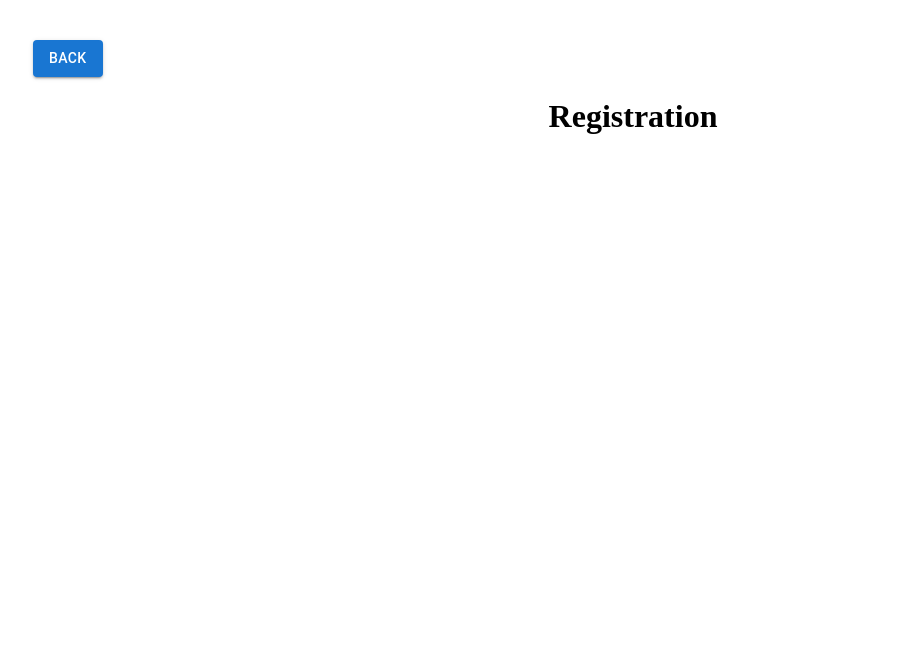
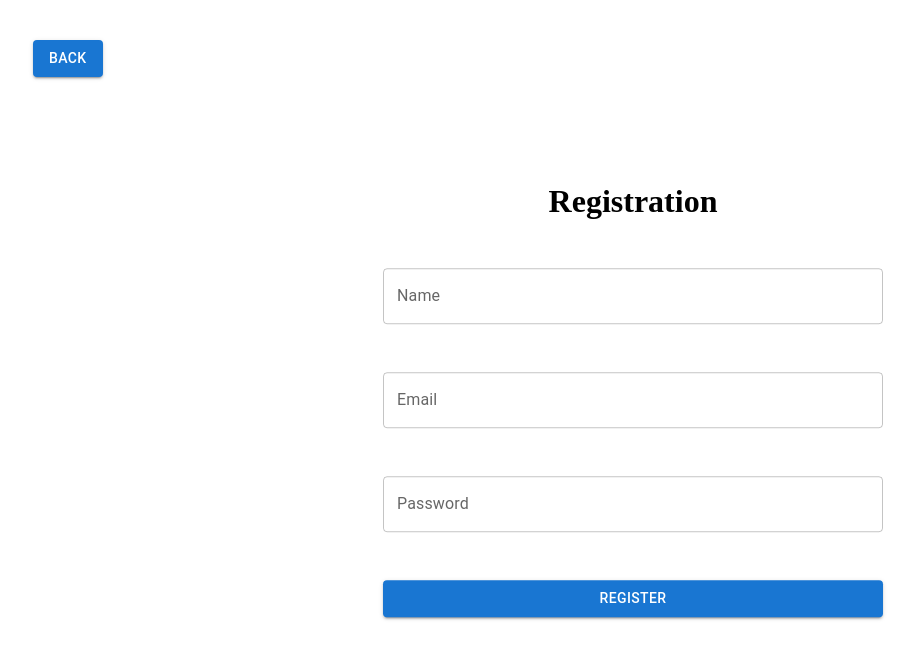
Before and after one commit to Peiv040/eppendorf-fe-challenge, a React (Vite) app in the folder frontend/: page /registration in a window 1280 px wide. Shown: the top 658 px of the page, without its empty margins (7-922 px from the left). Built offline with nearby package versions, Linux system fonts and the light colour scheme.

Commit message:
registration form added (FE), registration endpoint added (BE)

```diff
--- a/frontend/src/components/Registration/index.tsx
+++ b/frontend/src/components/Registration/index.tsx
@@ -1,12 +1,96 @@
-import React from 'react';
+import React, { useState } from 'react';
+import { TextField, Button } from '@mui/material';
 import lang from '../../locales/en.json';
 
 import './registration.css';
 
+interface IErrors { [key: string]: string };
+
 const RegistrationForm: React.FC = () => {
+  const emailRegex = /\S+@\S+\.\S+/;
+  const passwordRegex = /^(?=.*[A-Z])(?=.*\d)(?=.*[@$!%*?&])[A-Za-z\d@$!%*?&]{8,}$/;
+
+  const [name, setName] = useState('');
+  const [email, setEmail] = useState('');
+  const [password, setPassword] = useState('');
+  const [errors, setErrors] = useState<IErrors>({});
+
+  const validateEmail = (email: string) => emailRegex.test(email);
+
+  const validatePassword = (password: string) =>
+    passwordRegex.test(password);
+
+  const handleSubmit = async (e: React.FormEvent) => {
+    e.preventDefault();
+
+    const newErrors: IErrors = {};
+
+    if (name.length < 2) newErrors.name = lang.registration.errors.name;
+    if (!validateEmail(email)) newErrors.email = lang.registration.errors.email;
+    if (!validatePassword(password)) newErrors.password = lang.registration.errors.password;
+
+      setErrors(newErrors);
+
+    if (Object.keys(newErrors).length === 0) {
+      console.log({ name, email, password });
+
+      try {
+        const response = await fetch("http://localhost:3001/register", {
+          method: "POST",
+          headers: {
+            "Content-Type": "application/json",
+          },
+          body: JSON.stringify({ name, email, password }),
+        });
+
+        if (!response.ok) {
+          const errorData = await response.json();
+          alert(errorData.error || "Something went wrong");
+          return;
+        }
+
+        const responseData = await response.json();
+        alert(responseData.message || lang.registration.successMessage);
+      } catch (error) {
+        alert("An unknown error occurred");
+      }
+    }
+  };
+
   return (
     <main id="registration">
+      <form onSubmit={handleSubmit}>
         <h1>{lang.registration.title}</h1>
+
+        <TextField
+          id="name"
+          label="Name"
+          value={name}
+          onChange={(e) => setName(e.target.value)}
+          error={!!errors.name}
+          helperText={errors.name}
+        />
+
+        <TextField
+          id="email"
+          label="Email"
+          value={email}
+          onChange={(e) => setEmail(e.target.value)}
+          error={!!errors.email}
+          helperText={errors.email}
+        />
+
+        <TextField
+          type='password'
+          id="password"
+          label="Password"
+          value={password} onChange={(e) => setPassword(e.target.value)}
+          error={!!errors.password}
+          helperText={errors.password}
+        />
+
+        <Button variant='contained' type="submit">Register</Button>
+      </form>
     </main>
   );
 };
--- a/frontend/src/components/Registration/registration.css
+++ b/frontend/src/components/Registration/registration.css
@@ -0,0 +1,13 @@
+#registration form {
+    position: absolute;
+    max-width: 500px;
+    padding: 1.5rem;
+    top: 50%;
+    left: 50%;
+    transform: translate(-50%, -50%);
+}
+
+#registration form > * {
+    width: 100%;
+    margin: 1.5rem 0;
+}
```
Also changed, not shown: 1 other file (tests, documents, lock files or other folders).
